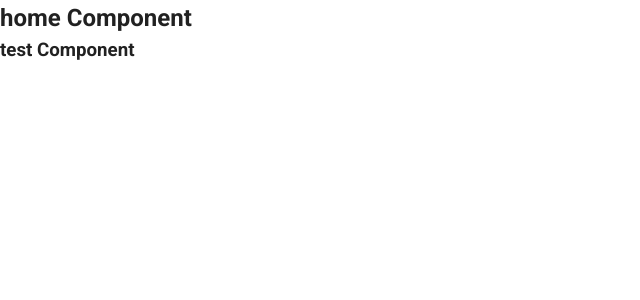
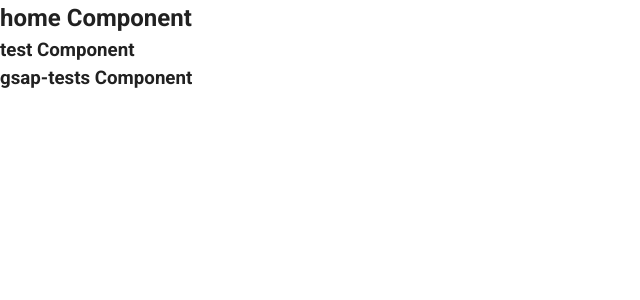
Before and after one commit to jelicich/andes-timeline, a Vue app: page / in a window 1280 px wide. Shown: the top 300 px of the page, without its empty margins (0-640 px from the left). Built offline with nearby package versions, Linux system fonts and the light colour scheme.

Commit message:
Set component on page

```diff
--- a/src/views/home/home.html
+++ b/src/views/home/home.html
@@ -1,5 +1,5 @@
-
 <section class="home">
   <h1>home Component</h1>
   <test></test>
+  <GsapTest></GsapTest>
 </section>
--- a/src/views/home/home.js
+++ b/src/views/home/home.js
@@ -1,8 +1,9 @@
 import Test from '../../components/test';
+import GsapTest from '../../components/GsapTests'
 
 export default {
   name: 'home',
-  components: {Test},
+  components: {Test, GsapTest},
   props: [],
   data () {
     return {
@@ -17,5 +18,6 @@
   },
   methods: {
 
+
   }
 }
```
